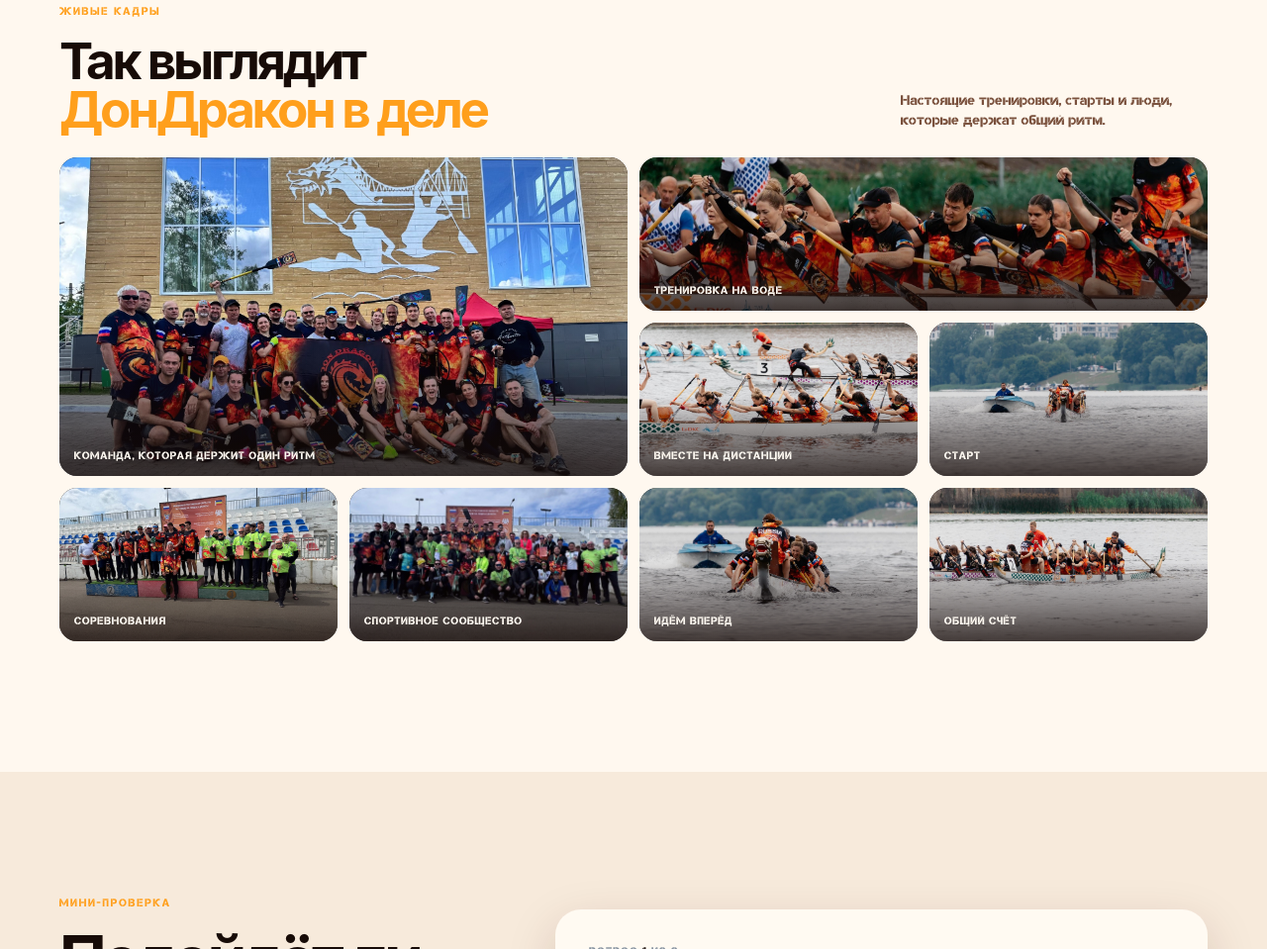
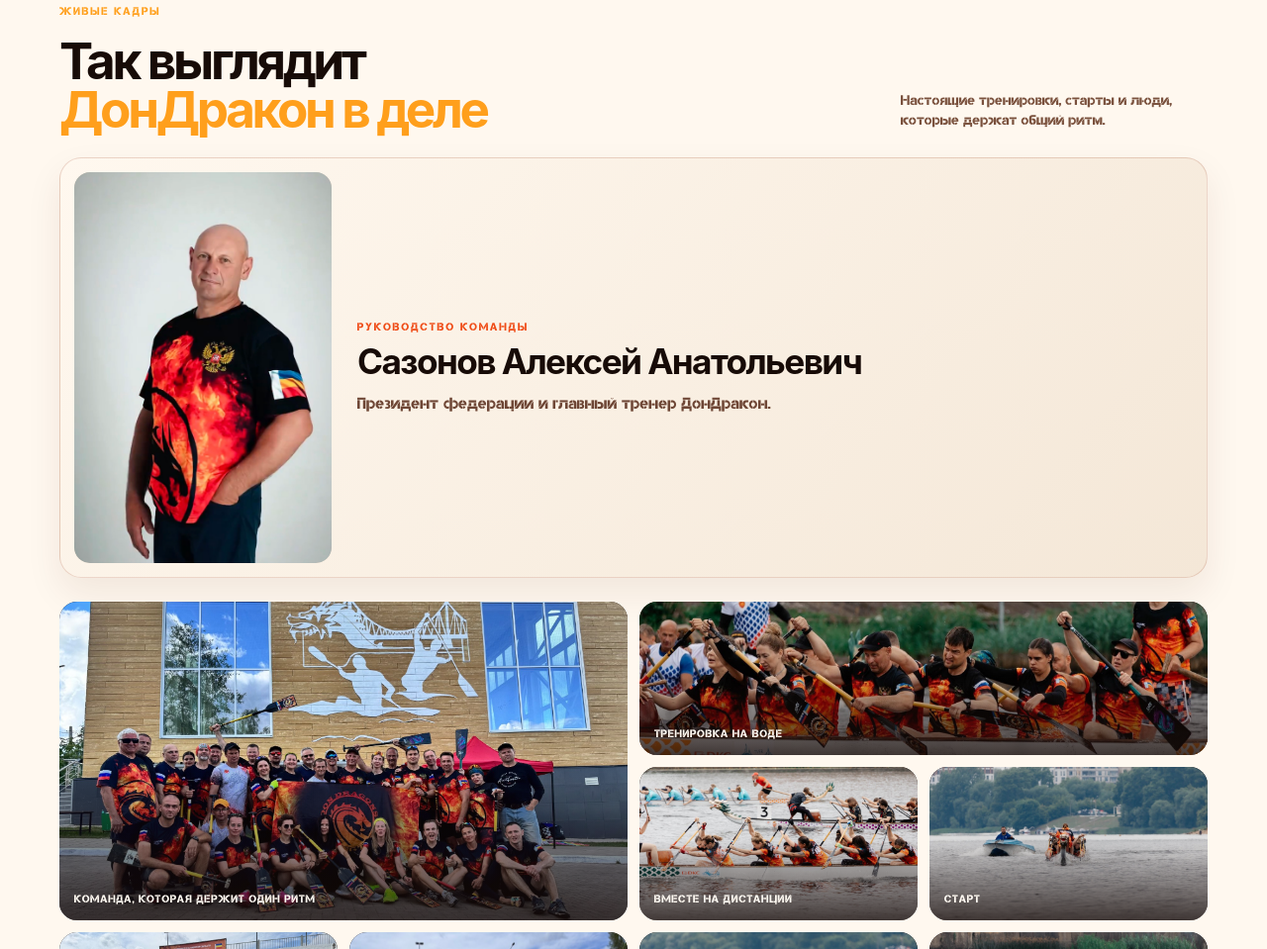
Before and after one commit to evsherbina-cmyk/dondragon-site, a plain HTML site: page index.html in a window 1280 px wide. Shown: the part 2990-3949 px from the top of the page at 99% size. Drawn offline with Linux system fonts and the light colour scheme.

Commit message:
Add federation president and head coach profile

```diff
--- a/index.html
+++ b/index.html
@@ -144,6 +144,14 @@
             </div>
             <p>Настоящие тренировки, старты и люди, которые держат общий ритм.</p>
           </div>
+          <article class="coach-card">
+            <div class="coach-portrait"><img src="assets/sazonov-alexey.jpeg" alt="Сазонов Алексей Анатольевич — президент федерации и главный тренер" loading="lazy"></div>
+            <div class="coach-copy">
+              <p class="eyebrow">Руководство команды</p>
+              <h4>Сазонов Алексей Анатольевич</h4>
+              <p>Президент федерации и главный тренер ДонДракон.</p>
+            </div>
+          </article>
           <div class="team-gallery">
             <figure class="gallery-feature"><img src="assets/team-01.jpg" alt="Большая фотография команды ДонДракон с веслами" loading="eager"><figcaption>Команда, которая держит один ритм</figcaption></figure>
             <figure class="gallery-wide"><img src="assets/team-02.jpg" alt="Гребцы ДонДракон на воде" loading="lazy"><figcaption>Тренировка на воде</figcaption></figure>
--- a/styles.css
+++ b/styles.css
@@ -285,3 +285,13 @@ h1 em, h2 em { color: var(--teal); }
 h1, h2, h3, .hero-stat strong {
   font-family: Inter, ui-sans-serif, system-ui, -apple-system, BlinkMacSystemFont, "Segoe UI", sans-serif;
 }
+
+/* Руководитель команды */
+.coach-card { display: grid; grid-template-columns: minmax(180px, 260px) 1fr; align-items: stretch; gap: 26px; margin: 0 0 24px; padding: 14px; border: 1px solid rgba(142,37,12,.16); border-radius: 22px; background: linear-gradient(135deg, #fff8ef 0%, #f4e7d7 100%); box-shadow: 0 16px 36px rgba(79,31,13,.08); }
+.coach-portrait { min-height: 280px; overflow: hidden; border-radius: 16px; background: #e5d2c0; }
+.coach-portrait img { width: 100%; height: 100%; display: block; object-fit: cover; object-position: center 22%; }
+.coach-copy { display: flex; flex-direction: column; justify-content: center; padding: 18px 24px 18px 0; }
+.coach-copy .eyebrow { margin-bottom: 10px; color: var(--coral); }
+.coach-copy h4 { margin: 0 0 12px; color: var(--ink); font-family: Inter, ui-sans-serif, system-ui, sans-serif; font-size: clamp(1.45rem, 3vw, 2.2rem); line-height: 1.02; letter-spacing: -.045em; }
+.coach-copy > p:last-child { max-width: 420px; margin: 0; color: #6e4635; font-size: 1rem; line-height: 1.55; }
+@media (max-width:760px) { .coach-card { grid-template-columns: 112px 1fr; gap: 16px; padding: 10px; } .coach-portrait { min-height: 164px; } .coach-copy { padding: 10px 8px 10px 0; } .coach-copy h4 { font-size: 1.35rem; line-height: 1.05; } .coach-copy > p:last-child { font-size: .82rem; line-height: 1.35; } }
```
Also changed, not shown: assets/sazonov-alexey.jpeg (added).
